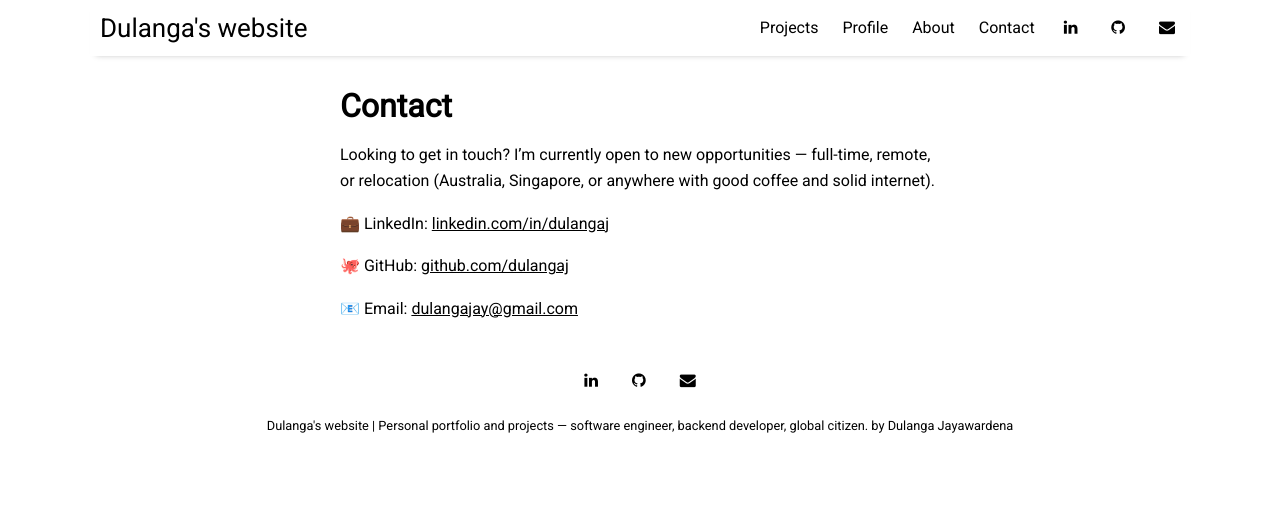
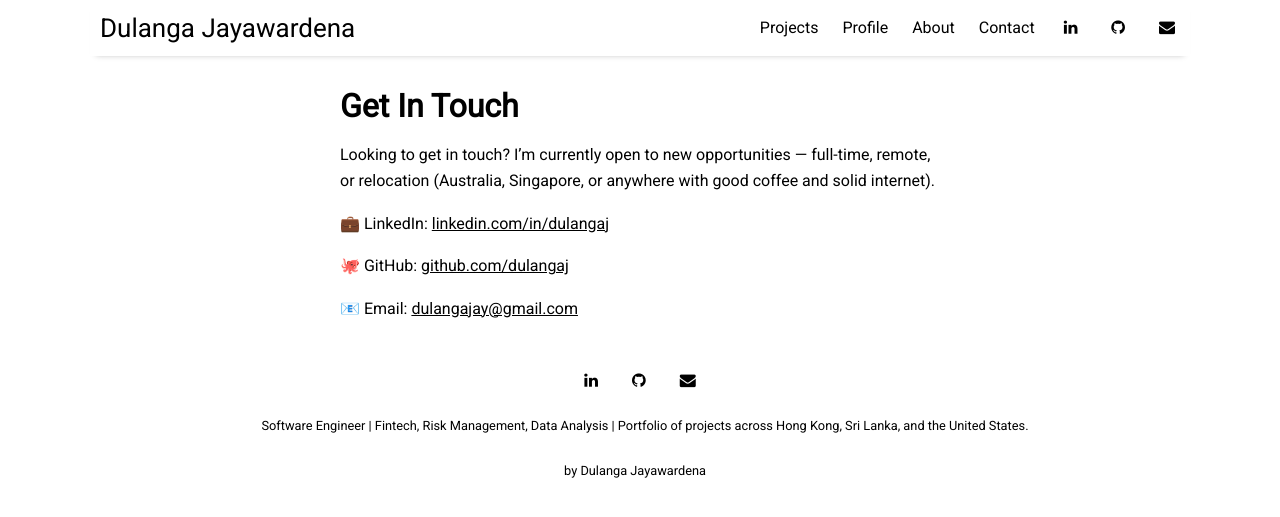
Before and after one commit to dulangaj/dulangaj.github.io, a Jekyll site: the page built from pages/contact.md, in a window 1280 px wide. Shown: the top 517 px of the page. Built offline with Jekyll 4.4.1, drawn with Linux system fonts in a browser that asks for light colours; nearby versions of some CDN libraries.

Commit message:
Removed footer bloat

```diff
--- a/_config.yml
+++ b/_config.yml
@@ -10,8 +10,8 @@ permalink:           /:title/
 plugins:             [jekyll-paginate, jekyll-sitemap, jekyll-feed, jekyll-seo-tag]
 
 # Customise atom feed settings (this is where Jekyll-Feed gets configuration information)
-title:		           "Dulanga's website"
-description:	       "Personal portfolio and projects — software engineer, backend developer, global citizen."
+title:		           "Dulanga Jayawardena"
+description:	       "Software Engineer | Fintech, Risk Management, Data Analysis | Portfolio of projects across Hong Kong, Sri Lanka, and the United States."
 author:              "Dulanga Jayawardena"
 
 # RSS 2.0 can be used instead of Atom by uncommenting following two lines
--- a/_includes/footer.html
+++ b/_includes/footer.html
@@ -2,5 +2,5 @@
   {% for item in site.data.settings.social %}
     <a href="{{ item.link }}" class="menu-link" target="_blank"><i class="fa fa-{{ item.icon }}" aria-hidden="true"></i></a>
   {% endfor %}
-  <div class="footer-description"><a href="{{ site.github.url }}/">{{ site.title }} | {{ site.description }} by {{ site.author }}</a></div>
+  <div class="footer-description"><a href="{{ site.github.url }}/">{{ site.description }} <br> by {{ site.author }}</a></div>
 </footer>
--- a/pages/contact.md
+++ b/pages/contact.md
@@ -1,6 +1,6 @@
 ---
 layout: page
-title: Contact
+title: Get In Touch
 permalink: /contact
 ---
 
```
